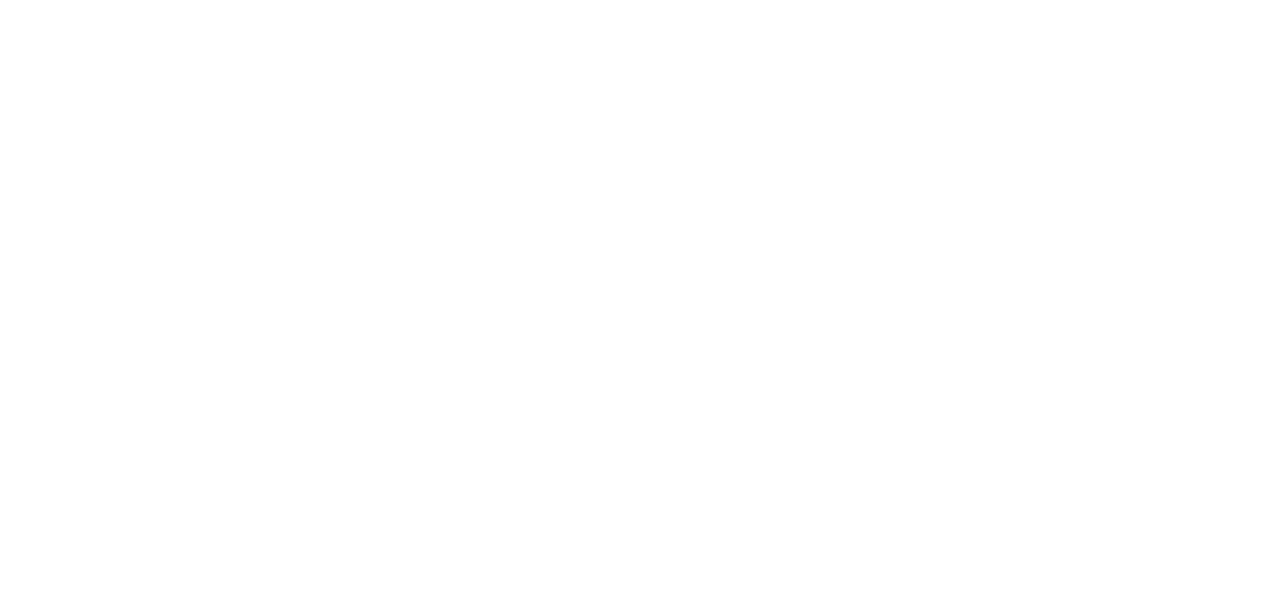
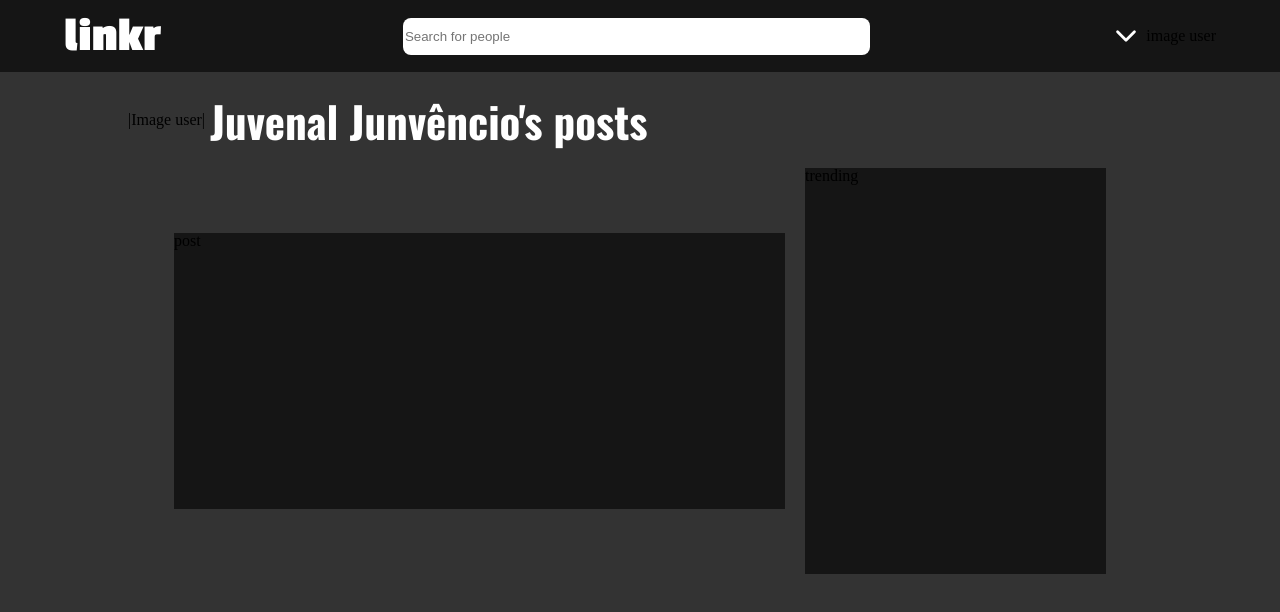
Before and after one commit to hiannmanso/LinkrFrontEnd, a React (Create React App) app: page /user in a window 1280 px wide. Before the commit this address had no page. Shown: the top 612 px of the page. Built offline with nearby package versions, Linux system fonts and the light colour scheme.

Commit message:
base do layout da pagina do usuario

```diff
--- a/package.json
+++ b/package.json
@@ -7,6 +7,7 @@
     "dotenv": "^16.0.1",
     "react": "^17.0.2",
     "react-dom": "^17.0.2",
+    "react-icons": "^4.4.0",
     "react-router-dom": "^6.3.0",
     "react-scripts": "^4.0.3",
     "styled-components": "^5.3.5"
--- a/src/App.jsx
+++ b/src/App.jsx
@@ -3,6 +3,7 @@ import { useState } from "react";
 import AuthContext from "./contexts/AuthContext";
 import Login from "./pages/Login";
 import SignUp from "./pages/SignUp";
+import User from "./pages/User";
 //reset css
 import "./css/reset.css"
 import "./css/global.css"
@@ -16,6 +17,7 @@ export default function App() {
                 <Routes>
                     <Route path="/" element={<Login />} />
                     <Route path="/signup" element={<SignUp />} />
+                    <Route path="/user" element={<User />} />
                 </Routes>
             </AuthContext.Provider>
         </BrowserRouter>
--- /dev/null
+++ b/src/components/Header/index.jsx
@@ -0,0 +1,22 @@
+import {StyledHeader} from './styles'
+import { IoSearchOutline,IoChevronDownOutline } from "react-icons/io5";
+
+export default function Header(){
+    //`Search for people ${<IoSearchOutline/>}`
+
+    return(
+        <StyledHeader>
+            <div className='box-header'>
+                <p className='logo'>linkr</p>
+
+                <input type="text" placeholder={'Search for people'}/>
+
+                <div className='info-user'>
+                    <IoChevronDownOutline className='more'/>
+                    <p>image user</p>
+                </div>
+            </div>
+
+        </StyledHeader>
+    )
+}
--- /dev/null
+++ b/src/components/Header/styles.jsx
@@ -0,0 +1,43 @@
+import styled from "styled-components";
+
+const StyledHeader = styled.header`
+    background-color: #151515;
+    width: 100%;
+    height: 72px;
+    display: flex;
+    justify-content: center;
+    .box-header{
+        display: flex;
+        justify-content: space-between;
+        align-items: center;
+        width: 90%;
+    }
+    .logo{
+        font-family: 'Passion One';
+        font-style: normal;
+        font-weight: 700;
+        font-size: 49px;
+        color: #FFFFFF;
+    }
+    .info-user{
+        display: flex;
+    }
+    input{
+        width: 463px;
+        height: 35px;
+        background: #FFFFFF;
+        border-radius: 8px;
+        border: none;
+    }
+    .info-user{
+        display: flex;
+        align-items: center;
+    }
+    .more{
+        color: #FFFFFF;
+        font-size: 30px;
+        margin-right: 5px;
+    }
+`;
+
+export {StyledHeader}
--- /dev/null
+++ b/src/components/Post/index.jsx
@@ -0,0 +1,9 @@
+import {StyledDiv} from './styles'
+
+export default function Post(){
+    return(
+        <StyledDiv>
+            <p>post</p>
+        </StyledDiv>
+    )
+}
--- /dev/null
+++ b/src/components/Post/styles.jsx
@@ -0,0 +1,10 @@
+import styled from "styled-components";
+
+const StyledDiv = styled.div`
+    background-color: #151515;
+    width: 611px;
+    height: 276px;
+
+`;
+
+export {StyledDiv}
--- /dev/null
+++ b/src/components/Trending/index.jsx
@@ -0,0 +1,9 @@
+import {StyledDiv} from './styles'
+
+export default function Trending(){
+    return(
+        <StyledDiv>
+            <p>trending</p>
+        </StyledDiv>
+    )
+}
--- /dev/null
+++ b/src/components/Trending/styles.jsx
@@ -0,0 +1,10 @@
+import styled from "styled-components";
+
+const StyledDiv = styled.div`
+    background-color: #151515;
+    width: 301px;
+    height: 406px;
+
+`;
+
+export {StyledDiv}
--- /dev/null
+++ b/src/pages/User/Main/index.jsx
@@ -0,0 +1,26 @@
+import {StyledUser} from './styles'
+import Post from '../../../components/Post'
+import Trending from '../../../components/Trending'
+
+export default function Main(){
+    return(
+        <StyledUser>
+            <div className='box-user'>
+                <div className='user'>
+                    <p className='user-image'>|Image user|  </p>
+                    <p className='user-name'>Juvenal Junvêncio's posts</p>
+                </div>
+            </div>
+            <div className='container'>
+                <div className='box-post'>
+                    <div className='post'>
+                        <Post/>
+                    </div>
+                </div>
+                <div className='trending'>
+                    <Trending/>
+                </div>
+            </div>
+        </StyledUser>
+    )
+}
--- /dev/null
+++ b/src/pages/User/Main/styles.jsx
@@ -0,0 +1,38 @@
+import styled from "styled-components";
+
+const StyledUser = styled.main`
+    background-color: #333333;
+    width: 100%;
+    height: 100%;
+    display: flex;
+    flex-direction: column;
+    align-items: center;
+
+    .box-user{
+        width: 80%;
+        height: 12vh;
+        display: flex;
+        align-items: center;
+    }
+    .user{
+        display: flex;
+        align-items: center;
+    }
+    .user-name{
+        margin-left: 5px;
+        font-family: 'Oswald';
+        font-style: normal;
+        font-weight: 700;
+        font-size: 43px;
+        color: #FFFFFF;
+    }
+    .container{
+        display: flex;
+        align-items: center;
+    }
+    .box-post{
+        margin-right: 20px;
+    }
+`;
+
+export {StyledUser}
--- /dev/null
+++ b/src/pages/User/index.jsx
@@ -0,0 +1,11 @@
+import Main from "./Main"
+import Header from "../../components/Header"
+
+export default function User(){
+    return(
+        <>
+            <Header/>
+            <Main/>
+        </>
+    )
+}
```
Also changed, not shown: 1 other file (tests, documents, lock files or other folders).
